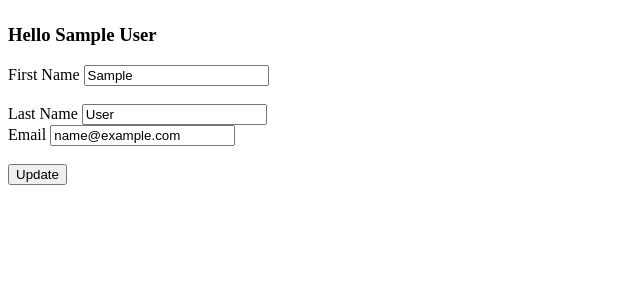
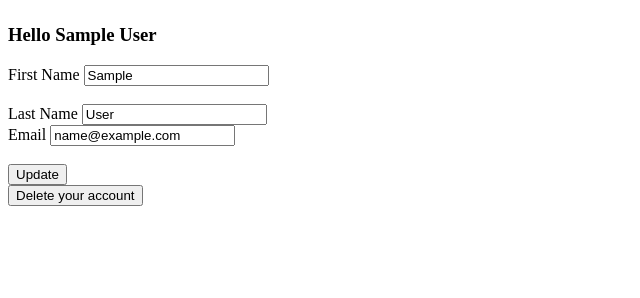
Before and after one commit to Tom-Petty98/flask-blog, a Flask app: page /account in a window 1280 px wide. Shown: the part 216-514 px from the top of the page, without its empty margins (0-640 px from the left). Run offline with Flask 2, Linux system fonts and the light colour scheme; the visitor is signed in with stand-in values (Sample User, id 1); data comes from the database, SQL or seed files in the repository.

Commit message:
Added delete functionality

```diff
--- a/application/routes.py
+++ b/application/routes.py
@@ -97,3 +97,16 @@ def account():
 def logout():
     logout_user()
     return redirect(url_for('login'))
+
+@app.route("/account/delete", methods=["GET", "POST"])
+@login_required
+def account_delete():
+    user = current_user.id
+    account = Users.query.filter_by(id=user).first()
+    posts = Posts.query.filter_by(user_id=user).all()
+    logout_user()
+    db.session.delete(account)
+    for post in posts:
+        db.session.delete(post)
+    db.session.commit()
+    return redirect(url_for('home'))
--- a/application/templates/account.html
+++ b/application/templates/account.html
@@ -43,5 +43,8 @@
                 {{ form.submit }}
             </div>
         </form>
+	<form action="{{ url_for('account_delete') }}">
+            <button type="submit">Delete your account</button>
+        </form>
     </div>
 {% endblock %}
```
